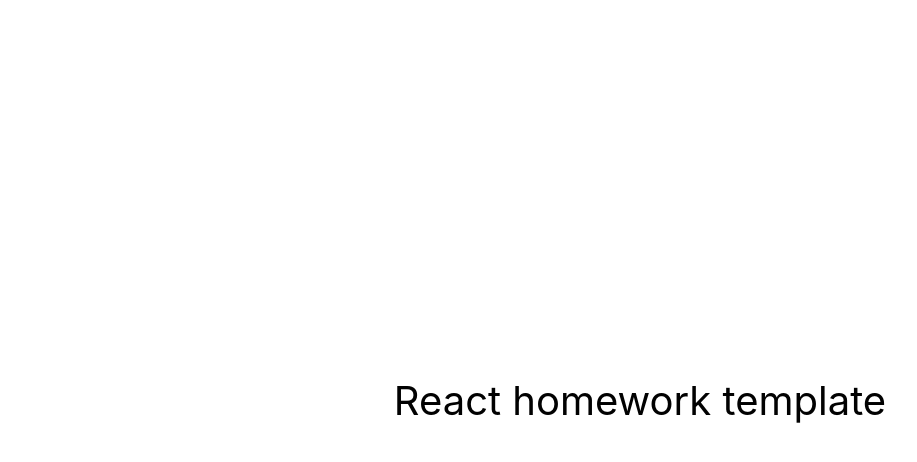
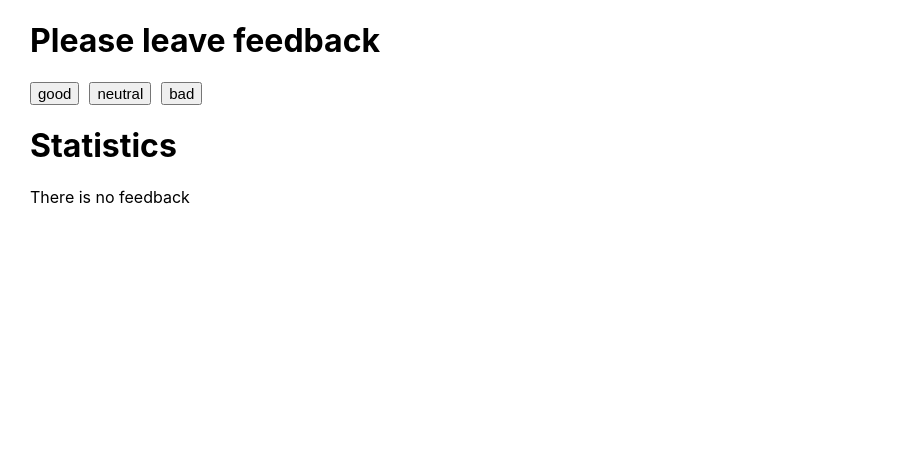
Before and after one commit to inezkaj/goit-react-hw-04-feedback, a React (Create React App) app: page / in a window 1280 px wide. Shown: the top 462 px of the page, without its empty margins (0-917 px from the left). Built offline with nearby package versions, Linux system fonts and the light colour scheme.

Commit message:
feat: init

```diff
--- a/package.json
+++ b/package.json
@@ -2,7 +2,7 @@
   "name": "react-homework-template",
   "version": "0.1.0",
   "private": true,
-  "homepage": "https://goitacademy.github.io/react-homework-template/",
+  "homepage": "https://inezkaj.github.io/goit-react-hw-04-feedback/",
   "dependencies": {
     "@testing-library/jest-dom": "^5.16.3",
     "@testing-library/react": "^12.1.4",
--- a/src/components/App.jsx
+++ b/src/components/App.jsx
@@ -1,16 +1,9 @@
+import Counter from './counter.jsx';
+
 export const App = () => {
   return (
-    <div
-      style={{
-        height: '100vh',
-        display: 'flex',
-        justifyContent: 'center',
-        alignItems: 'center',
-        fontSize: 40,
-        color: '#010101'
-      }}
-    >
-      React homework template
+    <div>
+      <Counter step={1} />
     </div>
   );
 };
--- /dev/null
+++ b/src/components/counter.jsx
@@ -0,0 +1,68 @@
+// import css from './counter.css';
+import PropTypes from 'prop-types';
+
+import React, { Component } from 'react';
+import Statistics from './statistics';
+import FeedbackOptions from './feedback_options';
+import Section from './section';
+
+export default class Counter extends Component {
+  constructor(props) {
+    super(props);
+
+    this.state = {
+      good: 0,
+      neutral: 0,
+      bad: 0,
+    };
+
+    this.feedbackGiven = this.feedbackGiven.bind(this);
+  }
+
+  static defaultProps = {
+    step: 1,
+  };
+
+  static propTypes = {
+    step: PropTypes.number,
+  };
+
+  feedbackGiven(event) {
+    this.setState({
+      [event.target.dataset.type]:
+        this.state[event.target.dataset.type] + this.props.step,
+    });
+  }
+
+  countTotalFeedback() {
+    return this.state.bad + this.state.neutral + this.state.good;
+  }
+  countPositiveFeedbackPercentage() {
+    if (this.countTotalFeedback() === 0) {
+      return 0;
+    }
+    return Math.round((this.state.good / this.countTotalFeedback()) * 100);
+  }
+
+  render() {
+    return (
+      <div>
+        <Section title="Please leave feedback">
+          <FeedbackOptions
+            options={['good', 'neutral', 'bad']}
+            onLeaveFeedback={this.feedbackGiven}
+          ></FeedbackOptions>
+        </Section>
+        <Section title="Statistics">
+          <Statistics
+            good={this.state.good}
+            neutral={this.state.neutral}
+            bad={this.state.bad}
+            total={this.countTotalFeedback()}
+            positivePercentage={this.countPositiveFeedbackPercentage()}
+          ></Statistics>
+        </Section>
+      </div>
+    );
+  }
+}
--- /dev/null
+++ b/src/components/feedback.module.css
@@ -0,0 +1,5 @@
+.btn {
+  margin-right: 10px;
+  cursor: pointer;
+  font-size: 15px;
+}
--- /dev/null
+++ b/src/components/feedback_options.jsx
@@ -0,0 +1,35 @@
+import PropTypes from 'prop-types';
+import css from './feedback.module.css';
+import React, { Component } from 'react';
+
+export default class FeedbackOptions extends Component {
+  static defaultProps = {
+    options: [],
+    onLeaveFeedback: null,
+  };
+
+  static propTypes = {
+    options: PropTypes.array,
+    onLeaveFeedback: PropTypes.func,
+  };
+
+  render() {
+    return (
+      <div>
+        {this.props.options.map(el => {
+          return (
+            <button
+              className={css.btn}
+              type="button"
+              data-type={el}
+              key={el}
+              onClick={this.props.onLeaveFeedback}
+            >
+              {el}
+            </button>
+          );
+        })}
+      </div>
+    );
+  }
+}
--- /dev/null
+++ b/src/components/notification.jsx
@@ -0,0 +1,11 @@
+import React, { Component } from 'react';
+import PropTypes from 'prop-types';
+
+export default class Notification extends Component {
+  render() {
+    return <p>{this.props.message}</p>;
+  }
+}
+Notification.propTypes = {
+  message: PropTypes.string,
+};
--- /dev/null
+++ b/src/components/section.jsx
@@ -0,0 +1,17 @@
+import React, { Component } from 'react';
+import PropTypes from 'prop-types';
+
+export default class Section extends Component {
+  render() {
+    return (
+      <div>
+        <h1>{this.props.title}</h1>
+        {this.props.children}
+      </div>
+    );
+  }
+}
+Section.propTypes = {
+  title: PropTypes.string,
+  children: PropTypes.object,
+};
--- /dev/null
+++ b/src/components/statistics.jsx
@@ -0,0 +1,35 @@
+import PropTypes from 'prop-types';
+import React, { Component } from 'react';
+import Notification from './notification';
+
+export default class Statistics extends Component {
+  static defaultProps = {
+    good: 0,
+    neutral: 0,
+    bad: 0,
+    total: 0,
+    positivePercentage: 0,
+  };
+
+  static propTypes = {
+    good: PropTypes.number,
+    neutral: PropTypes.number,
+    bad: PropTypes.number,
+    total: PropTypes.number,
+    positivePercentage: PropTypes.number,
+  };
+
+  render() {
+    return this.props.total > 0 ? (
+      <div>
+        <p>Good: {this.props.good}</p>
+        <p>Neutral: {this.props.neutral}</p>
+        <p>Bad: {this.props.bad}</p>
+        <p>Total:{this.props.total}</p>
+        <p>Positive feedback:{this.props.positivePercentage}%</p>
+      </div>
+    ) : (
+      <Notification message="There is no feedback"></Notification>
+    );
+  }
+}
--- a/src/index.css
+++ b/src/index.css
@@ -1,7 +1,7 @@
 @import-normalize; /* bring in normalize.css styles */
 
 body {
-  margin: 0;
+  margin-left: 30px;
   font-family: -apple-system, BlinkMacSystemFont, 'Segoe UI', 'Roboto', 'Oxygen',
     'Ubuntu', 'Cantarell', 'Fira Sans', 'Droid Sans', 'Helvetica Neue',
     sans-serif;
```
